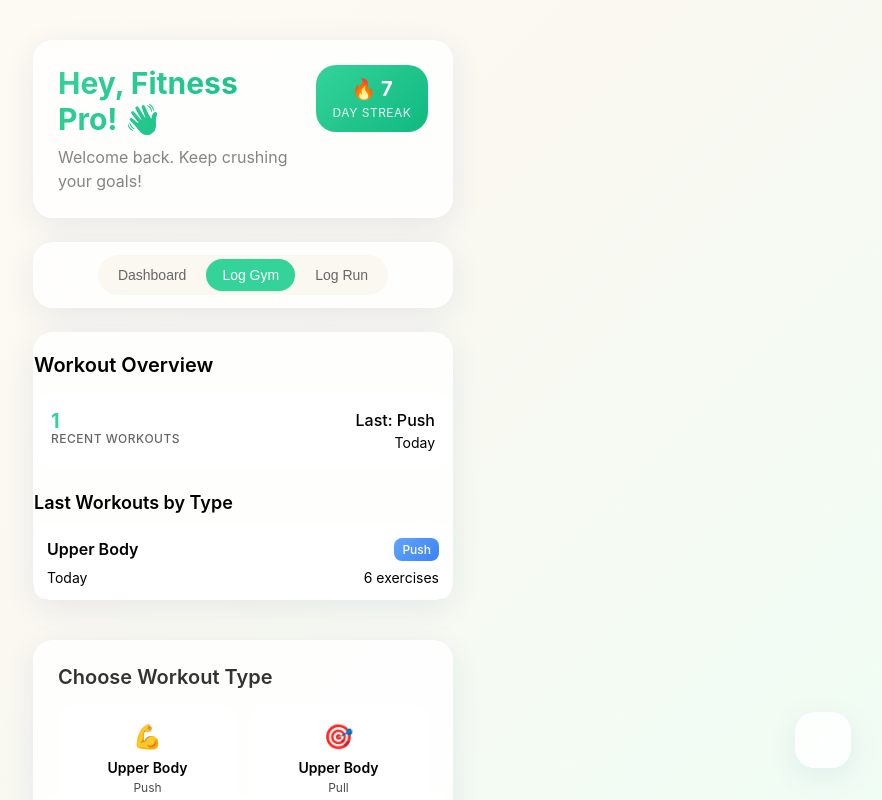
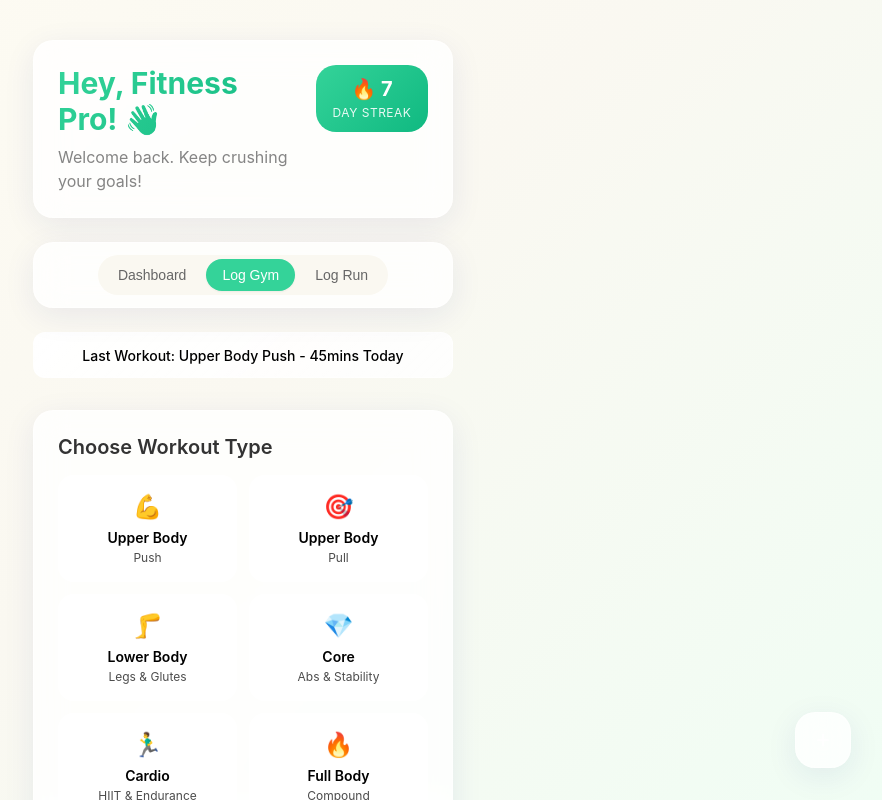
Before and after one commit to pr4peace/fitness-tracker, a React (Create React App) app: page / in a window 1280 px wide. Both pictures are taken after a click on the button "Log Gym". Shown: the top 800 px of the page, without its empty margins (397-1279 px from the left). Built offline with nearby package versions, Linux system fonts and the light colour scheme.

Commit message:
Simplify workout overview to single line flag
- Changed from elaborate overview to clean one-line guide
- Shows: 'Last Workout: Upper Body Push - 45mins Yesterday'
- Compact design that doesn't overwhelm the interface
- Perfect for quick context before selecting workout type

Much cleaner UX! 🎯

```diff
--- a/src/components/WorkoutOverview.tsx
+++ b/src/components/WorkoutOverview.tsx
@@ -79,54 +79,15 @@ const WorkoutOverview: React.FC = () => {
   };
 
   return (
-    <div className="workout-overview glass-card">
-      <h3 className="overview-title">Workout Overview</h3>
-
-      {/* Recent Activity Summary */}
-      <div className="recent-summary">
-        <div className="summary-stat">
-          <span className="stat-number">{recentActivities.length}</span>
-          <span className="stat-label">Recent Workouts</span>
-        </div>
-
-        {recentActivities.length > 0 && (
-          <div className="last-workout-info">
-            <span className="last-workout-text">
-              Last: {getWorkoutGroupName(recentActivities[0].data as GymWorkout)}
-              <span className="last-workout-date">
-                {formatRelativeDate(recentActivities[0].date)}
-              </span>
-            </span>
-          </div>
-        )}
-      </div>
-
-      {/* Category Breakdown */}
-      {Object.keys(lastWorkouts).length > 0 && (
-        <div className="category-breakdown">
-          <h4 className="breakdown-title">Last Workouts by Type</h4>
-          <div className="category-grid">
-            {Object.entries(lastWorkouts).map(([category, workout]) => (
-              <div key={category} className="category-card">
-                <div className="category-header">
-                  <span className="category-name">{getCategoryDisplayName(category)}</span>
-                  <span className="category-badge">{getWorkoutGroupName(workout)}</span>
-                </div>
-                <div className="category-meta">
-                  <span className="category-date">{formatRelativeDate(workout.date)}</span>
-                  <span className="category-exercises">{workout.exercises.length} exercises</span>
-                </div>
-              </div>
-            ))}
-          </div>
-        </div>
-      )}
-
-      {recentActivities.length === 0 && (
-        <div className="no-workouts">
-          <div className="no-workouts-icon">🏋️‍♂️</div>
-          <p>No workouts logged yet. Start by selecting a workout type below!</p>
-        </div>
+    <div className="workout-overview-flag">
+      {recentActivities.length > 0 ? (
+        <span className="last-workout-flag">
+          Last Workout: {getCategoryDisplayName((recentActivities[0].data as GymWorkout).category)} {getWorkoutGroupName(recentActivities[0].data as GymWorkout)} - {(recentActivities[0].data as GymWorkout).duration}mins {formatRelativeDate(recentActivities[0].date)}
+        </span>
+      ) : (
+        <span className="no-workout-flag">
+          No workouts logged yet - Start by selecting a workout type below
+        </span>
       )}
     </div>
   );
--- a/src/styles/design-system.css
+++ b/src/styles/design-system.css
@@ -701,144 +701,26 @@
   font-size: var(--text-sm);
 }
 
-/* Workout Overview Component */
-.workout-overview {
-  margin-bottom: var(--space-6);
+/* Workout Overview Flag - Simple one-line guide */
+.workout-overview-flag {
+  margin-bottom: var(--space-4);
+  padding: var(--space-3) var(--space-4);
+  background: var(--gradient-card);
+  border-radius: var(--radius-md);
+  border: 1px solid var(--glass-border);
+  text-align: center;
 }
 
-.overview-title {
-  font-size: var(--text-xl);
-  font-weight: var(--font-weight-semibold);
-  color: var(--text-primary);
-  margin-bottom: var(--space-4);
-  display: flex;
-  align-items: center;
-  gap: var(--space-2);
-}
-
-.recent-summary {
-  display: flex;
-  justify-content: space-between;
-  align-items: center;
-  margin-bottom: var(--space-5);
-  padding: var(--space-4);
-  background: var(--gradient-card);
-  border-radius: var(--radius-lg);
-  border: 1px solid var(--glass-border);
-}
-
-.summary-stat {
-  display: flex;
-  flex-direction: column;
-  align-items: flex-start;
-}
-
-.stat-number {
-  font-size: var(--text-2xl);
-  font-weight: var(--font-weight-bold);
-  color: var(--primary-green);
-  line-height: 1;
-}
-
-.stat-label {
+.last-workout-flag {
   font-size: var(--text-sm);
   color: var(--text-secondary);
   font-weight: var(--font-weight-medium);
 }
 
-.last-workout-info {
-  text-align: right;
-}
-
-.last-workout-text {
-  font-size: var(--text-base);
-  font-weight: var(--font-weight-medium);
-  color: var(--text-primary);
-  display: flex;
-  flex-direction: column;
-  gap: var(--space-1);
-}
-
-.last-workout-date {
+.no-workout-flag {
   font-size: var(--text-sm);
   color: var(--text-secondary);
-  font-weight: var(--font-weight-regular);
-}
-
-.breakdown-title {
-  font-size: var(--text-lg);
-  font-weight: var(--font-weight-semibold);
-  color: var(--text-primary);
-  margin-bottom: var(--space-3);
-}
-
-.category-grid {
-  display: grid;
-  grid-template-columns: repeat(auto-fit, minmax(200px, 1fr));
-  gap: var(--space-3);
-}
-
-.category-card {
-  padding: var(--space-3);
-  background: var(--glass-bg);
-  border-radius: var(--radius-md);
-  border: 1px solid var(--glass-border);
-  backdrop-filter: blur(10px);
-  transition: all var(--transition-normal);
-}
-
-.category-card:hover {
-  transform: translateY(-1px);
-  box-shadow: var(--shadow-md);
-}
-
-.category-header {
-  display: flex;
-  justify-content: space-between;
-  align-items: center;
-  margin-bottom: var(--space-2);
-}
-
-.category-name {
-  font-weight: var(--font-weight-semibold);
-  color: var(--text-primary);
-  font-size: var(--text-base);
-}
-
-.category-badge {
-  background: var(--gradient-blue);
-  color: white;
-  padding: var(--space-1) var(--space-2);
-  border-radius: var(--radius-sm);
-  font-size: var(--text-xs);
-  font-weight: var(--font-weight-medium);
-}
-
-.category-meta {
-  display: flex;
-  justify-content: space-between;
-  align-items: center;
-}
-
-.category-date,
-.category-exercises {
-  font-size: var(--text-sm);
-  color: var(--text-secondary);
-}
-
-.no-workouts {
-  text-align: center;
-  padding: var(--space-8) var(--space-4);
-}
-
-.no-workouts-icon {
-  font-size: var(--text-4xl);
-  margin-bottom: var(--space-3);
-}
-
-.no-workouts p {
-  color: var(--text-secondary);
-  font-size: var(--text-base);
+  font-style: italic;
 }
 
 /* Workout flow navigation */
```
